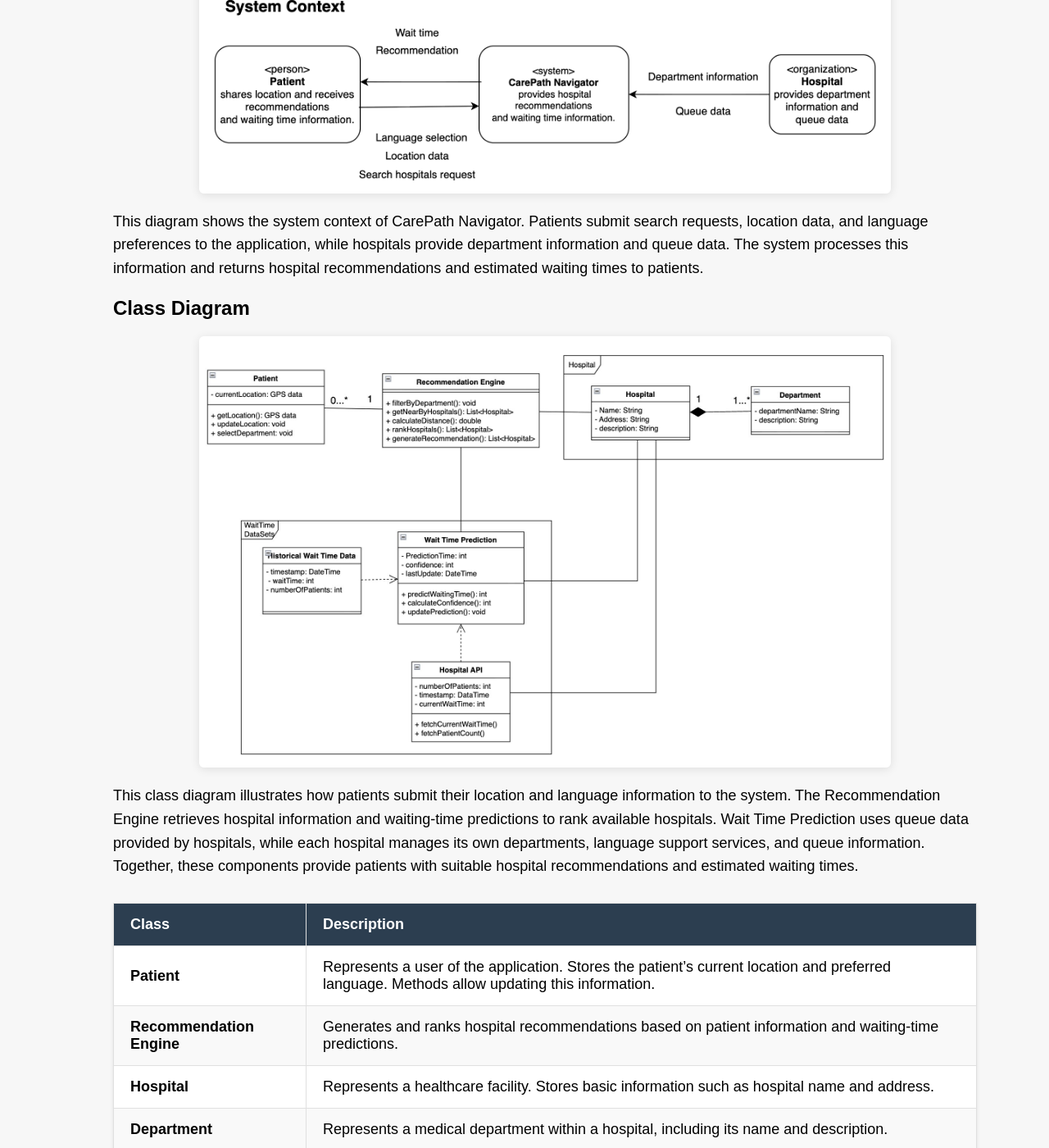
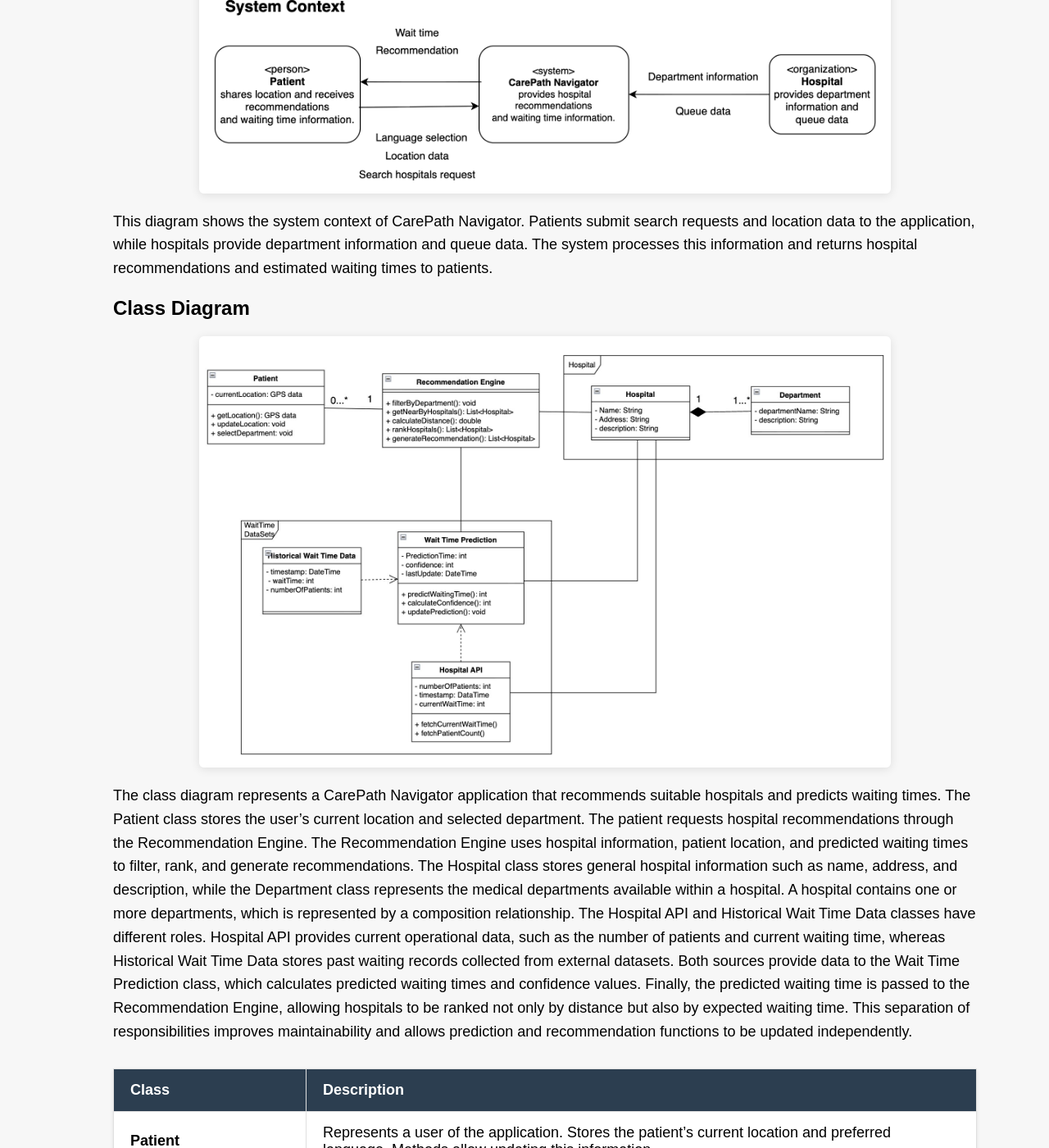
Before and after one commit to daitera1/PBL3-Group-D, a Jekyll site: the page built from _posts/2026-04-28-system-design.md, in a window 1280 px wide and 1400 px high, scrolled down 897 px. Shown: the whole window at 82% size. Built offline with Jekyll 4.4.1, drawn with Linux system fonts in a browser that asks for light colours.

Commit message:
docs: update system design documentation to reflect refined class and context diagrams

```diff
--- a/_posts/2026-04-28-system-design.md
+++ b/_posts/2026-04-28-system-design.md
@@ -77,7 +77,7 @@
 ![System Context Diagram]({{ "/images/system%20context.png" | relative_url }})
 
 
-This diagram shows the system context of CarePath Navigator. Patients submit search requests, location data, and language preferences to the application, while hospitals provide department information and queue data. The system processes this information and returns hospital recommendations and estimated waiting times to patients.
+This diagram shows the system context of CarePath Navigator. Patients submit search requests and location data to the application, while hospitals provide department information and queue data. The system processes this information and returns hospital recommendations and estimated waiting times to patients.
 
 
 
@@ -86,7 +86,7 @@
 ![Class Diagram]({{ "/images/Class%20Diagram.jpg" | relative_url }})
 
 
-This class diagram illustrates how patients submit their location and language information to the system. The Recommendation Engine retrieves hospital information and waiting-time predictions to rank available hospitals. Wait Time Prediction uses queue data provided by hospitals, while each hospital manages its own departments, language support services, and queue information. Together, these components provide patients with suitable hospital recommendations and estimated waiting times.
+The class diagram represents a CarePath Navigator application that recommends suitable hospitals and predicts waiting times. The Patient class stores the user’s current location and selected department. The patient requests hospital recommendations through the Recommendation Engine. The Recommendation Engine uses hospital information, patient location, and predicted waiting times to filter, rank, and generate recommendations. The Hospital class stores general hospital information such as name, address, and description, while the Department class represents the medical departments available within a hospital. A hospital contains one or more departments, which is represented by a composition relationship. The Hospital API and Historical Wait Time Data classes have different roles. Hospital API provides current operational data, such as the number of patients and current waiting time, whereas Historical Wait Time Data stores past waiting records collected from external datasets. Both sources provide data to the Wait Time Prediction class, which calculates predicted waiting times and confidence values. Finally, the predicted waiting time is passed to the Recommendation Engine, allowing hospitals to be ranked not only by distance but also by expected waiting time. This separation of responsibilities improves maintainability and allows prediction and recommendation functions to be updated independently.
 
 
 | Class | Description |
```
Also changed, not shown: images/Components Diagram.jpg, 3 other files.
